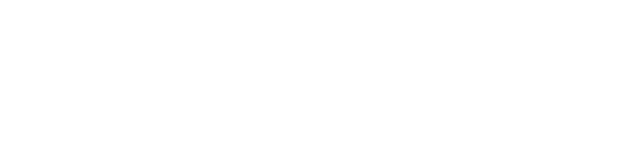
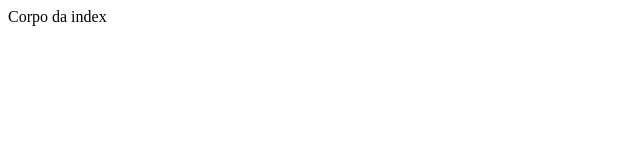
Before and after one commit to DJmax1004/modulogit, a plain HTML site: page index.html in a window 1280 px wide. Shown: the whole page, without its empty margins (0-640 px from the left). Drawn offline with Linux system fonts and the light colour scheme.

Commit message:
Alterando o branch Master

```diff
--- a/index.html
+++ b/index.html
@@ -4,6 +4,6 @@
 	<title>Página teste</title>
 </head>
 <body>
-
+Corpo da index
 </body>
 </html>
```
Also changed, not shown: 1 other file.
